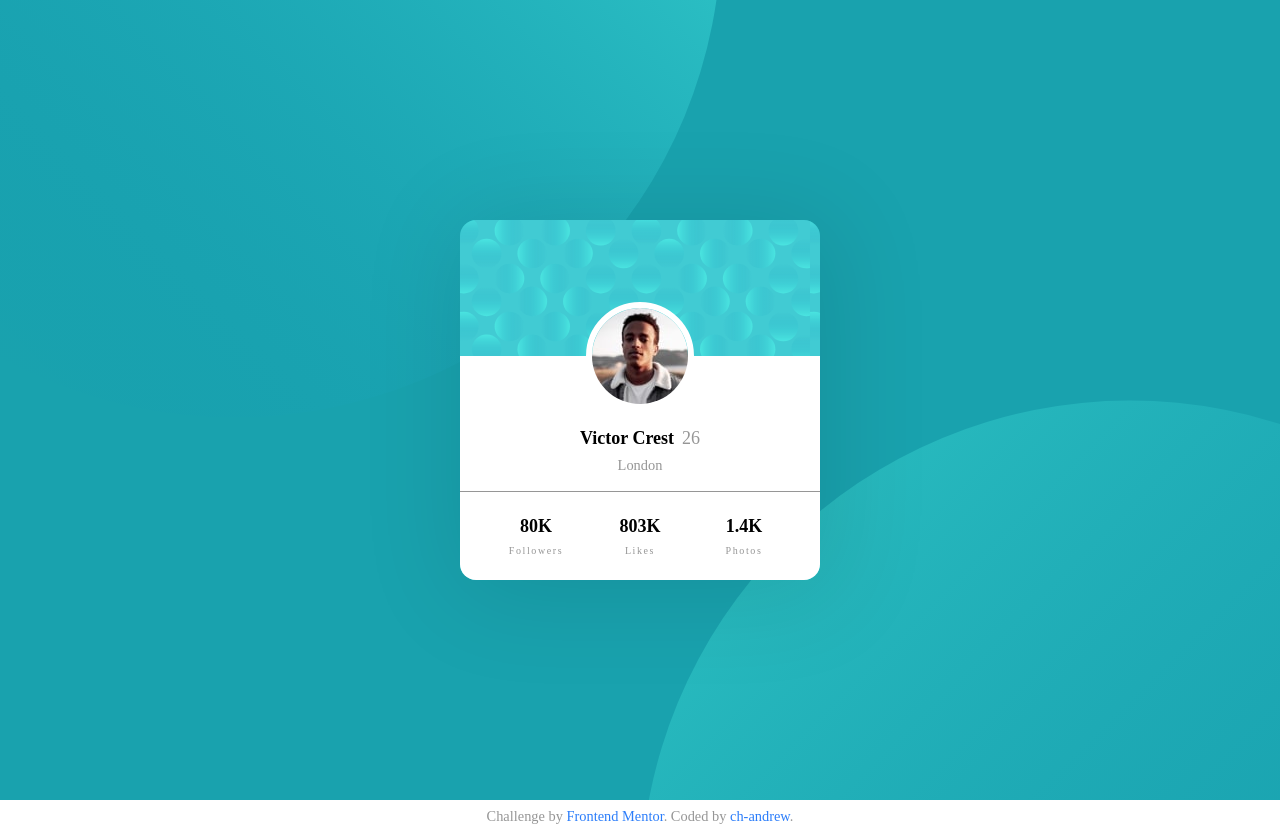
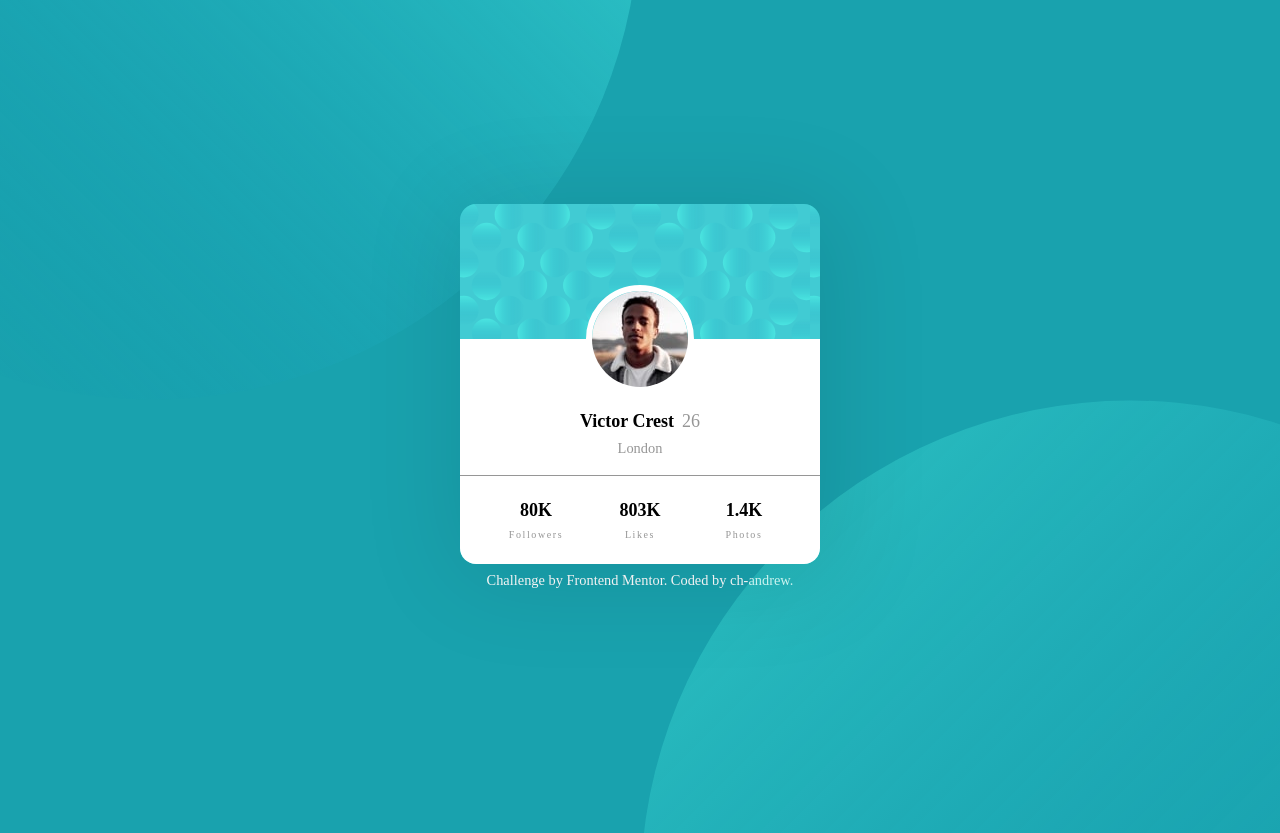
Before and after one commit to ch-andrew/fm-profile-card-component, a plain HTML site: page index.html in a window 1280 px wide. After the commit the page ends 800 px from the top, so only its background shows below. Drawn offline with Linux system fonts and the light colour scheme; a web font is replaced by a local one.

Commit message:
background image element changed

```diff
--- a/index.html
+++ b/index.html
@@ -11,7 +11,6 @@
   </head>
   <body>
     <main>
-      <section class="container">
       <h1 class="sr-only">A person's profile card with profile stats</h1>
       <article class="card">
         <div class="card-img">
@@ -36,7 +35,6 @@
           </div>
         </div>
       </article>
-      </section>
     </main>
     <footer class="attribution">
       <p>
@@ -44,5 +42,7 @@
         Coded by <a href="https://www.frontendmentor.io/profile/ch-andrew">ch-andrew</a>.
       </p>
     </footer>
+    <img class="background-img-top" src="images/bg-pattern-top.svg"alt="top background pattern"/>
+    <img class="background-img-bottom" src="images/bg-pattern-bottom.svg"alt="bottom background pattern"/>
   </body>
 </html>
--- a/styles.less
+++ b/styles.less
@@ -22,6 +22,12 @@ html {
 body {
     margin: 0;
     padding: 0;
+    display: flex;
+    flex-direction: column;
+    align-items: center;
+    justify-content: center;
+    min-height: 100vh;
+    background-color: @dark-cyan;
 }
 
 h1 {
@@ -41,37 +47,20 @@ p {
     color: @dark-gray;
 }
 
-.container {
-    display: flex;
-    flex-direction: column;
-    align-items: center;
-    justify-content: center;
-    min-height: 100vh;
-    background-color: @dark-cyan;
-    background-image: url(images/bg-pattern-top.svg), url(images/bg-pattern-bottom.svg);
-    background-repeat: no-repeat, no-repeat;
-    @media @desktop {
-        background-position: -20vw -70vh, 50vw 50vh;
-    }
-    @media @mobile {
-        background-position: -20vw -35vh, 15vw 15vh;
-        padding: 0 1.5rem;
-    }
-}
-
 .card {
+    position: relative;
+    z-index: 2;
     display: grid;
     grid-template-columns: 1fr;
     grid-template-rows: 2fr 2fr 1fr;
     grid-column-gap: 0px;
     grid-row-gap: 0px;
-    background-image: url(images/bg-pattern-card.svg);
-    max-width: 22.5rem;
-    width: 100%;
+    min-width: 22.5rem;
+    width: auto;
     max-height: 22.5rem;
-    height: 100%;
     border-radius: 1rem;
     overflow: hidden;
+    background-image: url(images/bg-pattern-card.svg);
     box-shadow: 6px 8px 100px 10px rgba(0, 0, 0, 0.1);
     span {
         margin-left: 0.5rem;
@@ -131,14 +120,33 @@ p {
     }
 }
 
+.background-img-top,
+.background-img-bottom {
+    z-index: 1;
+    position: fixed;
+}
+
+.background-img-top {
+    bottom: 50%;
+    right: 50%;
+}
+
+.background-img-bottom {
+    top: 50%;
+    left: 50%
+}
+
 .attribution {
     font-size: 11px;
     text-align: center;
 }
+
+.attribution p {
+    color: white;
+}
 .attribution a {
+    text-decoration: none;
     color: white;
-    text-decoration: none;
-    color: #2B7DFA;
 
     &:hover {
     text-decoration: underline;
@@ -154,4 +162,4 @@ p {
     overflow: hidden;
     clip: rect(0,0,0,0);
     border: 0;
-  }
+}
```
Also changed, not shown: styles.css. Lines whose indentation alone changed are shown as unchanged.
